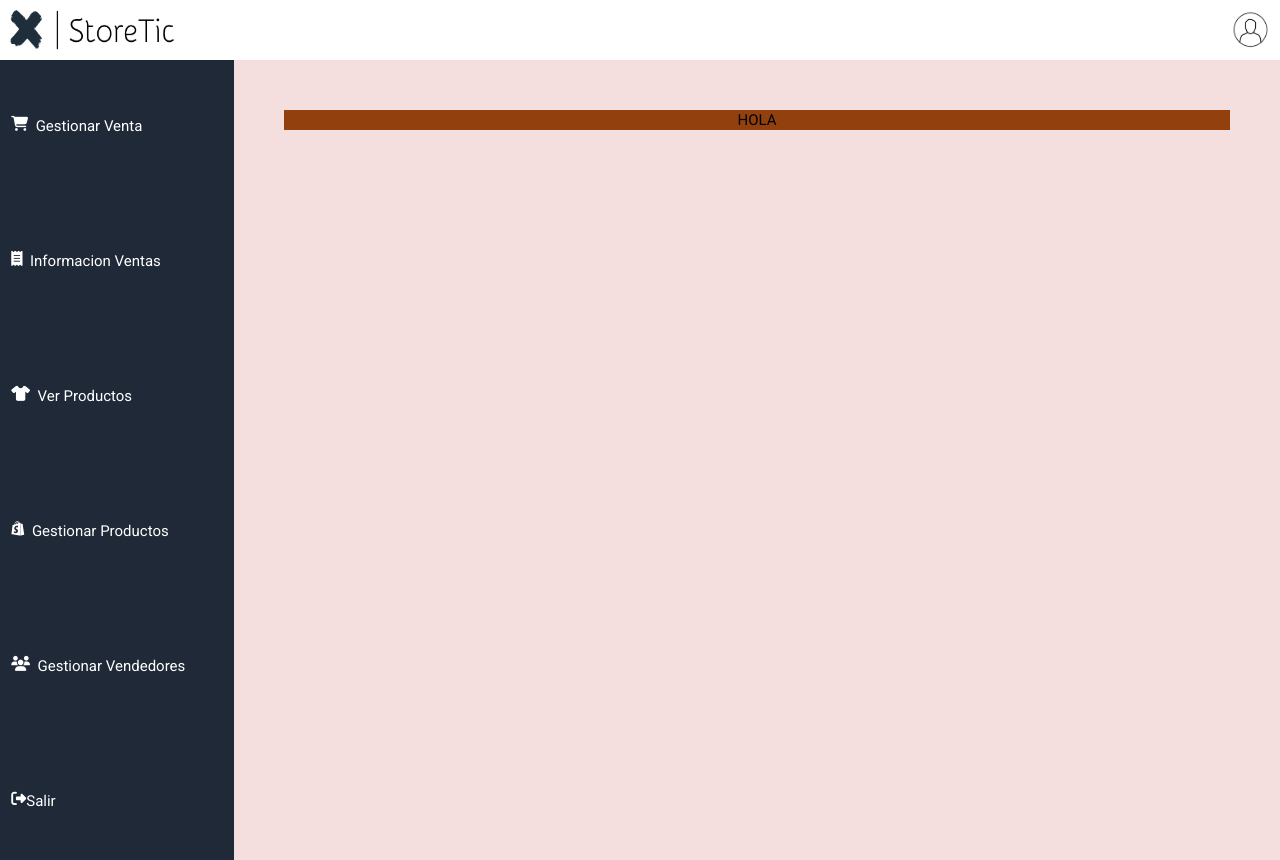
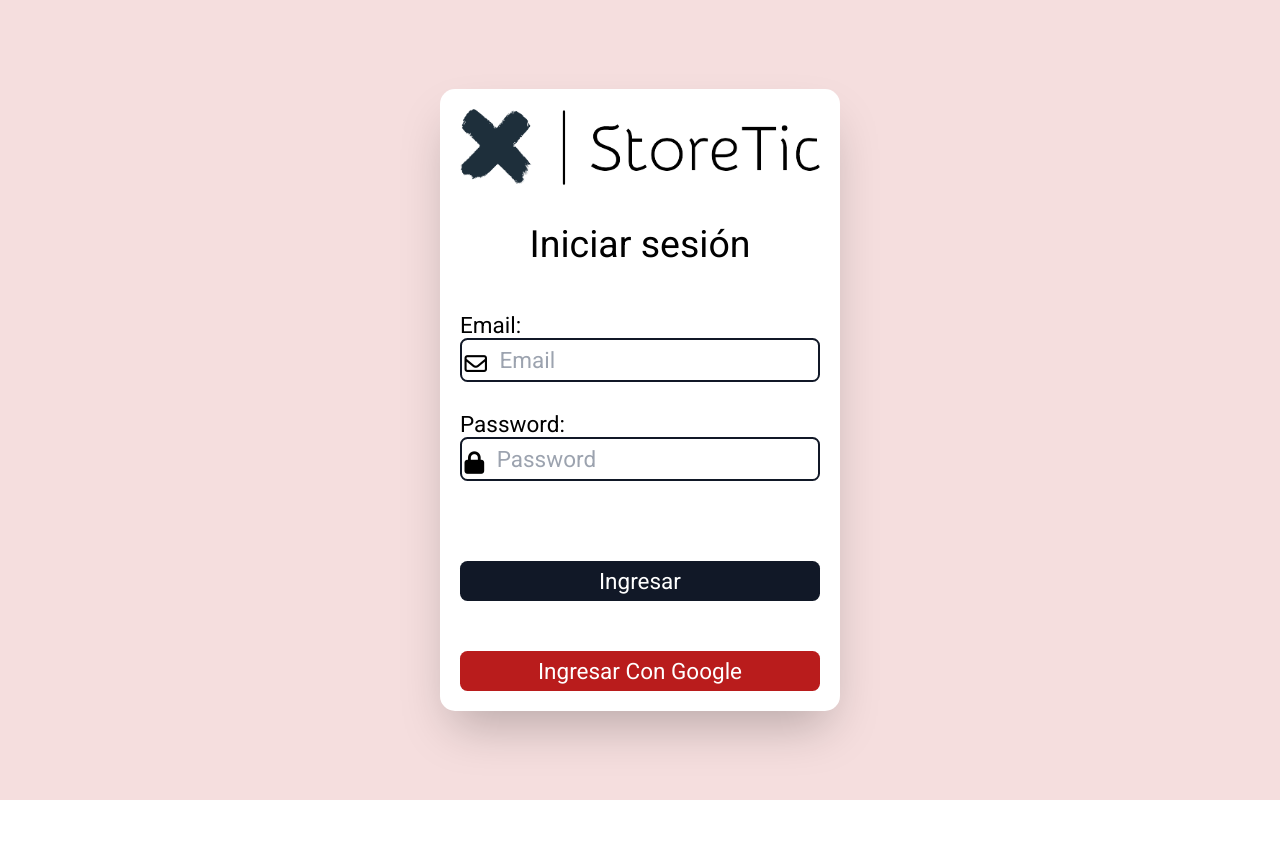
Before and after one commit to proyectoMisionTiic/Proyecto-TIC, a React (Create React App) app: page /Login in a window 1280 px wide. After the commit the page ends 800 px from the top, so only its background shows below. Built offline with nearby package versions, Linux system fonts and the light colour scheme.

Commit message:
´Creacion de las rutas

```diff
--- a/src/App.jsx
+++ b/src/App.jsx
@@ -16,12 +16,41 @@ import Login from './pages/Login'
 
 function App() {
   return (
-    <div className='' >
-       <Layout>
-         <Principal/>
-      </Layout>
 
-    </div>
+  <Router>
+      <Switch >
+        <Route path={['/Principal']}>
+            <Layout>
+              <Switch>
+                  <Route path='/Principal'>
+                    <Principal/>
+                  </Route>
+              </Switch>
+            </Layout>
+        </Route>
+
+
+        <Route path={['/Login']}>
+              <Switch>
+                  <Route path='/Login'>
+                    <Login/>
+                  </Route>
+              </Switch>
+
+        </Route>
+      </Switch>
+
+
+
+
+
+
+
+
+  </Router>
+
+
+
 
   );
 }
--- a/src/components/sidebar.jsx
+++ b/src/components/sidebar.jsx
@@ -10,27 +10,27 @@ const Sidebar = () => {
 
                 <div className=' celular:bg-gray-800    flex flex-col celular:w-screen   tablet:h-screen  portatil:w-full tablet:w-full portatil:mr-36 tablet:gap-20  '>
 
-                    <div className=' flex   hover:bg-green-500 my-1 p-2.5 tablet:mt-20 ml-2 mr-2 tablet:mb-10 portatil:mb-20'>
+                    <div className=' flex   hover:bg-green-500 my-1 p-2.5 tablet:mt-20 ml-2 mr-2 tablet:mb-10 portatil:mb-15'>
                         <i class="fas fa-shopping-cart text-white justify-center mr-3"></i>
                         <Botonsidebar className='celular:' NombreBoton='Gestionar Venta' />
                     </div>
 
-                    <div className=' flex   hover:bg-green-500 my-1 p-2.5  ml-2 mr-2 tablet:mb-10 portatil:mb-20'>
+                    <div className=' flex   hover:bg-green-500 my-1 p-2.5  ml-2 mr-2 tablet:mb-10 portatil:mb-15'>
                         <i class="fas fa-receipt text-white justify-center mr-3"></i>
                         <Botonsidebar className='celular:' NombreBoton='Informacion Ventas' />
                     </div>
 
-                    <div className=' flex   hover:bg-green-500 my-1 p-2.5  ml-2 mr-2 tablet:mb-10 portatil:mb-20'>
+                    <div className=' flex   hover:bg-green-500 my-1 p-2.5  ml-2 mr-2 tablet:mb-10 portatil:mb-15'>
                         <i class="fas fa-tshirt text-white justify-center mr-3"></i>
                         <Botonsidebar className='celular:' NombreBoton='Ver Productos' />
                     </div>
 
-                    <div className=' flex  hover:bg-green-500 my-1 p-2.5  ml-2 mr-2 tablet:mb-10 portatil:mb-20'>
+                    <div className=' flex  hover:bg-green-500 my-1 p-2.5  ml-2 mr-2 tablet:mb-10 portatil:mb-15'>
                         <i class="fab fa-shopify text-white justify-center mr-3"></i>
                         <Botonsidebar className='celular:' NombreBoton='Gestionar Productos' />
                     </div>
 
-                    <div className=' flex  hover:bg-green-500 my-1 p-2.5  ml-2 mr-2 tablet:mb-10 portatil:mb-20'>
+                    <div className=' flex  hover:bg-green-500 my-1 p-2.5  ml-2 mr-2 tablet:mb-10 portatil:mb-15'>
                         <i class="fas fa-users text-white justify-center mr-3"></i>
                         <Botonsidebar className='celular:' NombreBoton='Gestionar Vendedores' />
                     </div>
--- a/src/layouts/layout.jsx
+++ b/src/layouts/layout.jsx
@@ -14,7 +14,7 @@ return(
            <div className='tablet:flex'>
                  <Sidebar className='sidebar' />
 
-                <div className='portatil: celular:flex celular:flex-col contenedor celular:h-screen w-full '>
+                <div className='portatil:  celular:flex celular:flex-col contenedor celular:h-screen w-full '>
                     <div>{children}</div>
                 </div>
 
--- a/src/pages/Login.jsx
+++ b/src/pages/Login.jsx
@@ -1,9 +1,56 @@
+import Logo from '../media/logo_small.png';
 
 
 const Login = ()=>{
 
     return(
-      <div></div>
+      <div className='fondo w-screen h-screen p-16 celular:text-2x1 tablet:text-4xl flex  '>
+
+            <div className='bg-white w-full  rounded-3xl p-8  tablet:w-6/12  portatil:w-4/12 Monitor:w-3/12 mx-auto my-auto shadow-2xl' >
+                <form action="">
+
+
+                        <div>
+                          <img className='mb-16 m-auto' src={Logo} alt="" />
+                        </div>
+
+
+                        <h1 className='text-4xl portatil:text-6xl   mb-20 text-center' >Iniciar sesión</h1>
+
+
+                        <div className='mb-12'>
+                          <label className='block' htmlFor="">Email:</label>
+                          <div className='flex  border-gray-900 border-2 p-1 rounded-xl'>
+                          <i className="far fa-envelope mr-3 mt-4"></i>
+                          <input className='outline-none rounded-xl p-2 w-full' type="email" placeholder='Email'/>
+                          </div>
+                        </div>
+
+
+
+                        <div className='mb-12'>
+                          <label className='block' htmlFor="">Password:</label>
+                          <div className='flex  border-gray-900 border-2 p-1 rounded-xl'>
+                          <i className="fas fa-lock mr-3 mt-4"></i>
+                          <input className='outline-none rounded-xl p-2 w-full' type="Password" placeholder='Password'/>
+                          </div>
+                        </div>
+
+
+                        <div>
+                          <input className='text-white w-full bg-gray-900 rounded-xl mt-20 p-3 cursor-pointer ' type="button" value='Ingresar' />
+                        </div>
+
+                        <div>
+                          <input className='text-white w-full bg-red-700 rounded-xl mt-20 p-3 cursor-pointer' type="button"  value='Ingresar Con Google' />
+                        </div>
+
+
+
+                </form>
+
+            </div>
+      </div>
     );
 }
 
--- a/src/pages/Principal.jsx
+++ b/src/pages/Principal.jsx
@@ -5,7 +5,7 @@
       <div >
           <div className='m-20'>
 
-          <div className='bg-yellow-800 text-center' >HOLA</div>
+
 
           </div>
       </div>
--- a/src/styles/style.css
+++ b/src/styles/style.css
@@ -10,3 +10,9 @@
   background-color:#F5DEDE;
 
 }
+
+
+.fondo{
+
+  background-color:#F5DEDE;
+}
--- a/tailwind.config.js
+++ b/tailwind.config.js
@@ -23,7 +23,7 @@
         // => @media (min-width: 1280px) { ... }
 
 
-        'Monitor': '1100px',
+        'Monitor':'1400px',
       },
     }
    }
```
